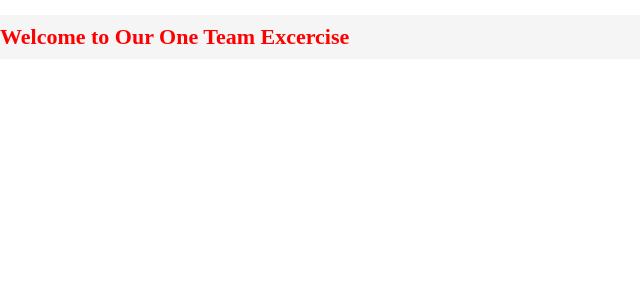
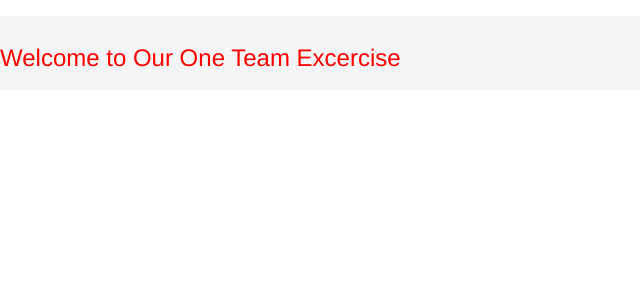
Before and after one commit to Matze739/one-team-excercise, a Vue app: page /#/ in a window 1280 px wide. Shown: the top 300 px of the page, without its empty margins (0-640 px from the left). Built offline with nearby package versions, Linux system fonts and the light colour scheme.

Commit message:
added styles for headline h1-h4 more are currently not neeeded on the startpage.

```diff
--- a/src/assets/style/_normalize.scss
+++ b/src/assets/style/_normalize.scss
@@ -7,6 +7,7 @@ html {
 
 body {
   @include rem(font-size, 16px);
+  font-family: "Helvetica Neue", Helvetica, "Roboto", "Segoe WP", Arial,sans-serif;
   margin: 0;
   padding: 0;
 }
@@ -20,33 +21,29 @@ body {
 // HEADLINES
 
 h1 {
-  @include rem(font-size, 22px);
-  @include rem(line-height, 44px);
+  @include rem(font-size, 24px);
+  @include rem(line-height, 24px);
+  @include rem(padding, 30px 0 20px);
+  font-weight: normal;
 }
 
 h2 {
-  @include rem(font-size, 20px);
+  @include rem(font-size, 18px);
+  @include rem(line-height, 22px);
+  @include rem(padding, 28px 0 16px);
   font-weight: normal;
 }
 
 h3 {
-  @include rem(font-size, 16px);
+  @include rem(font-size, 18px);
+  @include rem(line-height, 22px);
   font-weight: normal;
 }
 
 h4 {
-  @include rem(font-size, 14px);
-  font-weight: 500;
-}
-
-h5 {
-  @include rem(font-size, 14px);
-  font-weight: normal;
-}
-
-h6 {
-  @include rem(font-size, 14px);
-  font-weight: normal;
+  @include rem(font-size, 18px);
+  @include rem(line-height, 22px);
+  font-weight: 400;
 }
 
 // PARAGRAPHS
```
